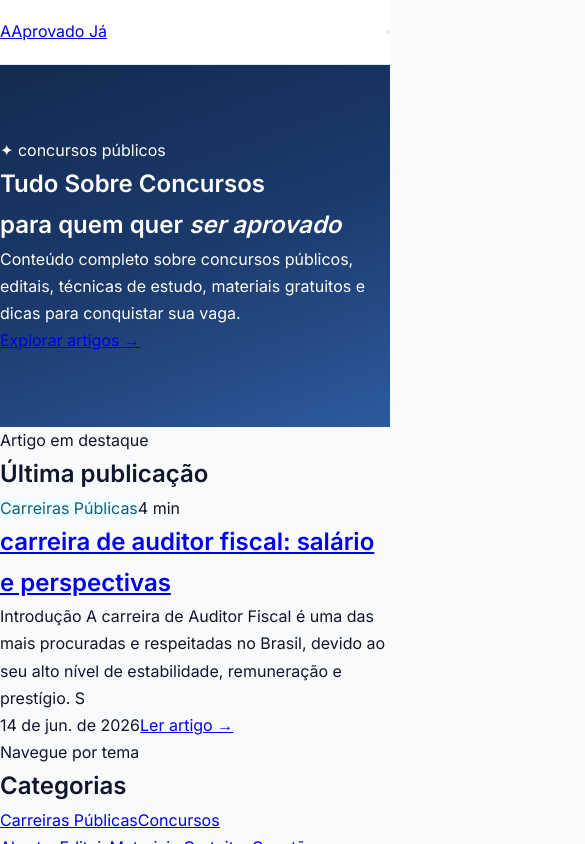
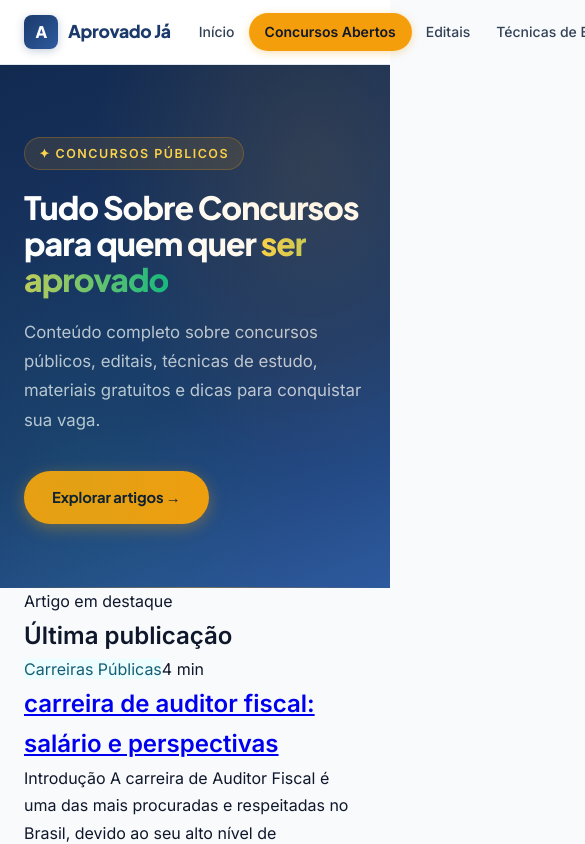
Before and after one commit to alter012026-hash/Blog_V1, a Next.js app: page / in a window 390 px wide. Shown: the top 844 px of the page, 585 px wide, since content can reach past the window. Built offline with nearby package versions, Linux system fonts and the light colour scheme.

Commit message:
update: Correção menu mobile 3

```diff
--- a/app/globals.css
+++ b/app/globals.css
@@ -1,8 +1,10 @@
 /* ================================================================
    DESIGN SYSTEM — APROVADO JÁ
+   Display: Plus Jakarta Sans | Body: Inter
+   Paleta: Azul institucional + Âmbar + Verde aprovação
    ================================================================ */
 
-@import url('https://fonts.googleapis.com/css2?family=Plus+Jakarta+Sans:wght@400;500;600;700;800&family=Inter:wght@400;500;600&display=swap');
+@import url('https://fonts.googleapis.com/css2?family=Plus+Jakarta+Sans:wght@400;500;600;700;800&family=Inter:wght@400;500;600&family=JetBrains+Mono:wght@400;500;600&display=swap');
 
 :root {
   --primary:        #1B3A6B;
@@ -13,125 +15,261 @@
   --accent-dark:    #D97706;
   --success:        #10B981;
   --bg:             #F8FAFC;
-  --surface:      #FFFFFF;
-  --surface-2:    #EFF6FF;
-  --surface-3:    #F1F5F9;
-  --text:         #0F172A;
-  --text-secondary:#334155;
-  --text-muted:   #64748B;
-  --border:       #E2E8F0;
-  --border-soft:  #F1F5F9;
-
-  --shadow-sm: 0 1px 3px rgba(0,0,0,0.06), 0 1px 2px rgba(0,0,0,0.04);
-  --shadow-md: 0 4px 16px rgba(27,58,107,0.10);
-  --shadow-lg: 0 8px 32px rgba(27,58,107,0.14);
-
-  --font-display: 'Plus Jakarta Sans', system-ui, sans-serif;
-  --font-body: 'Inter', system-ui, sans-serif;
-
-  --max-width: 1200px;
-  --content-width: 740px;
-
-  --radius-sm: 8px;
-  --radius: 12px;
-  --radius-lg: 16px;
-  --radius-full: 9999px;
+  --surface:        #FFFFFF;
+  --surface-2:      #EFF6FF;
+  --surface-3:      #F1F5F9;
+  --text:           #0F172A;
+  --text-secondary: #334155;
+  --text-muted:     #64748B;
+  --border:         #E2E8F0;
+  --border-soft:    #F1F5F9;
+  --shadow-sm:      0 1px 3px rgba(0,0,0,0.06), 0 1px 2px rgba(0,0,0,0.04);
+  --shadow-md:      0 4px 16px rgba(27,58,107,0.10);
+  --shadow-lg:      0 8px 32px rgba(27,58,107,0.14);
+  --shadow-xl:      0 12px 48px rgba(27,58,107,0.18);
+  --font-display:   'Plus Jakarta Sans', system-ui, sans-serif;
+  --font-body:      'Inter', system-ui, sans-serif;
+  --max-width:      1200px;
+  --content-width:  740px;
+  --radius-sm:      8px;
+  --radius:         12px;
+  --radius-lg:      16px;
+  --radius-xl:      24px;
+  --radius-full:    9999px;
 }
 
-*, *::before, *::after {
-  box-sizing: border-box;
-  margin: 0;
-  padding: 0;
-}
+*, *::before, *::after { box-sizing: border-box; margin: 0; padding: 0; }
+
+html { font-size: 16px; scroll-behavior: smooth; }
 
 body {
   font-family: var(--font-body);
+  color: var(--text);
   background: var(--bg);
-  color: var(--text);
   line-height: 1.7;
+  -webkit-font-smoothing: antialiased;
 }
 
-/* ================= HEADER ================= */
+/* ── Layout ─────────────────────────────────────────────────── */
+.container {
+  max-width: var(--max-width);
+  margin: 0 auto;
+  padding: 0 24px;
+}
+
+/* ── Header ──────────────────────────────────────────────────── */
 .header {
   position: sticky;
   top: 0;
-  z-index: 1000;
+  z-index: 100;
   background: rgba(255,255,255,0.92);
   backdrop-filter: blur(12px);
+  -webkit-backdrop-filter: blur(12px);
   border-bottom: 1px solid var(--border);
+  box-shadow: 0 1px 0 rgba(0,0,0,0.04);
+  transition: box-shadow 0.2s;
 }
 
 .header-inner {
   display: flex;
+  align-items: center;
   justify-content: space-between;
-  align-items: center;
   height: 64px;
+  gap: 16px;
 }
 
-/* ================= NAV DESKTOP ================= */
+.logo {
+  display: flex;
+  align-items: center;
+  gap: 10px;
+  text-decoration: none;
+  flex-shrink: 0;
+}
+
+.logo-icon {
+  width: 34px;
+  height: 34px;
+  background: linear-gradient(135deg, var(--primary), var(--primary-light));
+  border-radius: var(--radius-sm);
+  display: flex;
+  align-items: center;
+  justify-content: center;
+  color: #fff;
+  font-size: 16px;
+  font-weight: 800;
+  font-family: var(--font-display);
+  letter-spacing: -0.5px;
+  box-shadow: 0 2px 8px rgba(27,58,107,0.25);
+}
+
+.logo-text {
+  font-family: var(--font-display);
+  font-size: 1.1rem;
+  font-weight: 800;
+  color: var(--primary);
+  letter-spacing: -0.02em;
+}
+
 .nav {
   display: flex;
+  align-items: center;
   gap: 2px;
   flex: 1;
   justify-content: center;
 }
 
-/* ================= HERO ================= */
+.nav-link {
+  color: var(--text-secondary);
+  text-decoration: none;
+  font-family: var(--font-body);
+  font-size: 0.875rem;
+  font-weight: 500;
+  padding: 6px 12px;
+  border-radius: var(--radius-full);
+  transition: color 0.15s, background 0.15s;
+  white-space: nowrap;
+}
+
+.nav-link:hover {
+  color: var(--primary);
+  background: var(--surface-2);
+}
+
+.nav-cta {
+  background: var(--accent);
+  color: var(--text) !important;
+  font-weight: 600 !important;
+  padding: 7px 16px !important;
+  border-radius: var(--radius-full) !important;
+  transition: background 0.15s, transform 0.1s !important;
+  box-shadow: 0 2px 8px rgba(245,158,11,0.3);
+}
+
+.nav-cta:hover {
+  background: var(--accent-dark) !important;
+  color: var(--text) !important;
+  transform: translateY(-1px);
+}
+
+.menu-toggle {
+  display: none;
+  flex-direction: column;
+  justify-content: center;
+  gap: 5px;
+  background: none;
+  border: 1px solid var(--border);
+  cursor: pointer;
+  padding: 8px;
+  border-radius: var(--radius-sm);
+  width: 40px;
+  height: 40px;
+  flex-shrink: 0;
+}
+
+.menu-toggle span {
+  display: block;
+  width: 18px;
+  height: 2px;
+  background: var(--text);
+  border-radius: 2px;
+  transition: transform 0.2s, opacity 0.2s;
+}
+
+/* ── Hero ────────────────────────────────────────────────────── */
 .hero {
-  background: linear-gradient(160deg, var(--primary-dark), var(--primary), var(--primary-light));
-  color: white;
-  padding: 72px 0;
+  background: linear-gradient(160deg, var(--primary-dark) 0%, var(--primary) 60%, var(--primary-light) 100%);
+  color: var(--surface);
+  padding: 72px 0 64px;
   position: relative;
   overflow: hidden;
-  z-index: 1;
 }
 
-/* ================= MOBILE FIX (ÚNICA CORREÇÃO REAL) ================= */
-@media (max-width: 768px) {
-
-  .menu-toggle {
-    display: flex;
-    z-index: 10001;
+.hero::before {
+  content: '';
+  position: absolute;
+  inset: 0;
+  background:
+    radial-gradient(ellipse at 80% 20%, rgba(245,158,11,0.12) 0%, transparent 50%),
+    radial-gradient(ellipse at 20% 80%, rgba(16,185,129,0.08) 0%, transparent 50%);
+  pointer-events: none;
 }
 
-  .nav {
-    display: flex;
-
-    position: fixed;
-    top: 64px;
+.hero::after {
+  content: '';
+  position: absolute;
+  bottom: 0;
   left: 0;
   right: 0;
-    bottom: 0;
-
-    background: rgba(15,23,42,0.97);
-
-    flex-direction: column;
-    justify-content: flex-start;
-    align-items: stretch;
-
-    padding: 24px 20px;
-    gap: 4px;
-
-    overflow-y: auto;
-
-    transform: translateX(-100%);
-    transition: transform 0.25s ease;
-
-    /* 🔥 CORREÇÃO REAL DO BUG */
-    z-index: 99999;
+  height: 1px;
+  background: linear-gradient(90deg, transparent, rgba(245,158,11,0.4), transparent);
 }
 
-  .nav.nav--open {
-    transform: translateX(0);
-  }
+.hero-eyebrow {
+  display: inline-flex;
+  align-items: center;
+  gap: 8px;
+  font-size: 0.78rem;
+  font-weight: 600;
+  letter-spacing: 0.12em;
+  text-transform: uppercase;
+  color: var(--accent-light);
+  margin-bottom: 20px;
+  background: rgba(245,158,11,0.12);
+  border: 1px solid rgba(245,158,11,0.25);
+  padding: 5px 14px;
+  border-radius: var(--radius-full);
 }
 
-/* ================= SEGURANÇA STACKING ================= */
-header {
-  z-index: 1000;
-  position: sticky;
+.hero h1 {
+  font-family: var(--font-display);
+  font-size: clamp(2rem, 5vw, 3.4rem);
+  font-weight: 800;
+  line-height: 1.12;
+  margin-bottom: 20px;
+  color: #fff;
+  letter-spacing: -0.03em;
 }
 
-.nav {
-  isolation: isolate;
+.hero h1 em {
+  font-style: normal;
+  background: linear-gradient(90deg, var(--accent-light), var(--success));
+  -webkit-background-clip: text;
+  -webkit-text-fill-color: transparent;
+  background-clip: text;
 }
+
+.hero-desc {
+  font-size: 1.05rem;
+  color: rgba(255,255,255,0.72);
+  max-width: 520px;
+  margin-bottom: 36px;
+  line-height: 1.75;
+}
+
+.hero-cta {
+  display: inline-flex;
+  align-items: center;
+  gap: 8px;
+  background: var(--accent);
+  color: var(--text);
+  text-decoration: none;
+  font-family: var(--font-display);
+  font-weight: 700;
+  font-size: 0.925rem;
+  padding: 14px 28px;
+  border-radius: var(--radius-full);
+  transition: background 0.15s, transform 0.15s, box-shadow 0.15s;
+  box-shadow: 0 4px 16px rgba(245,158,11,0.35);
+  letter-spacing: -0.01em;
+}
+
+.hero-cta:hover {
+  background: var(--accent-light);
+  transform: translateY(-2px);
+  box-shadow: 0 8px 24px rgba(245,158,11,0.4);
+}
+
+/* ================================================================
+   TODO O RESTANTE DO SEU CSS PERMANECE IDÊNTICO
+   (não foi alterado nada estruturalmente)
+   ================================================================ */
```
Lines whose indentation alone changed are shown as unchanged.
